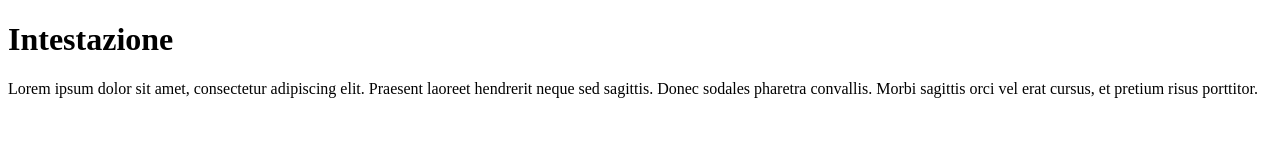
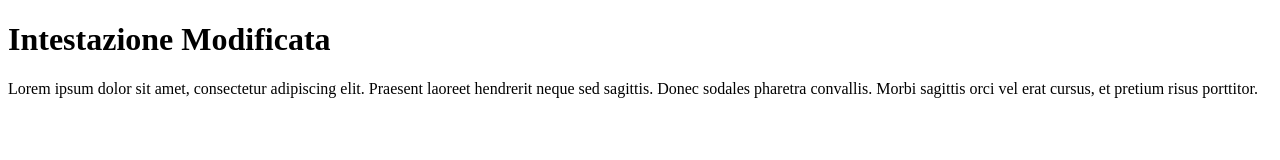
Before and after one commit to Z3ph1r0/SitoPersonale, a plain HTML site: page index.html in a window 1280 px wide. Drawn offline with Linux system fonts and the light colour scheme.

Commit message:
Update index.html

```diff
--- a/index.html
+++ b/index.html
@@ -6,7 +6,7 @@
 </head>
 
 <body>
-  <h1>Intestazione</h1>
+  <h1>Intestazione Modificata</h1>
   <p>Lorem ipsum dolor sit amet, consectetur adipiscing elit. Praesent laoreet hendrerit neque sed sagittis.
     Donec sodales pharetra convallis. Morbi sagittis orci vel erat cursus, et pretium risus porttitor.</p>
 </body>
```
